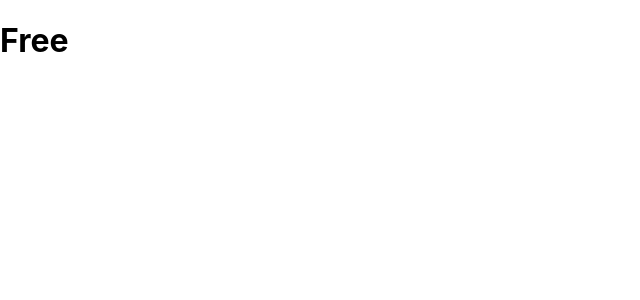
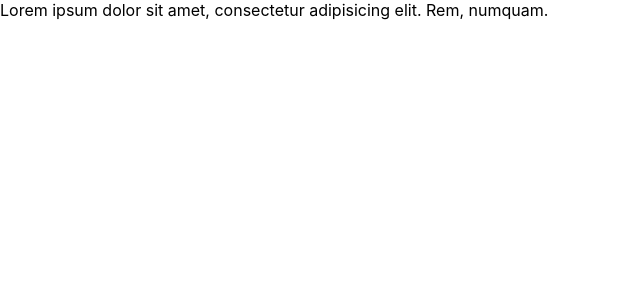
Before and after one commit to ammar1904/Learning-React, a React (Create React App) app: page / in a window 1280 px wide. Shown: the top 300 px of the page, without its empty margins (0-640 px from the left). Built offline with nearby package versions, Linux system fonts and the light colour scheme.

Commit message:
my commit

```diff
--- a/src/Component/Free.jsx
+++ b/src/Component/Free.jsx
@@ -2,7 +2,9 @@ import React from 'react'
 
 const Free = () => {
   return (
-    <div><h1>Free</h1></div>
+    <>
+    Lorem ipsum dolor sit amet, consectetur adipisicing elit. Rem, numquam.
+    </>
   )
 }
 
```
